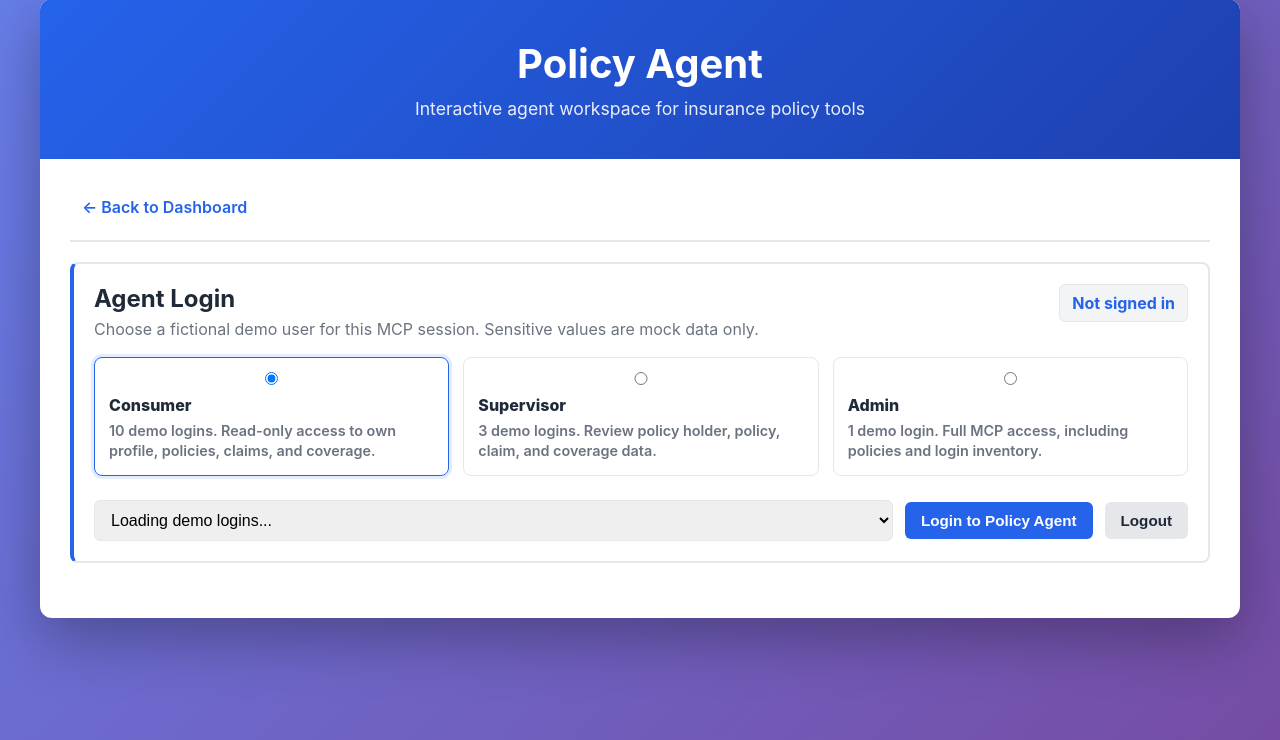
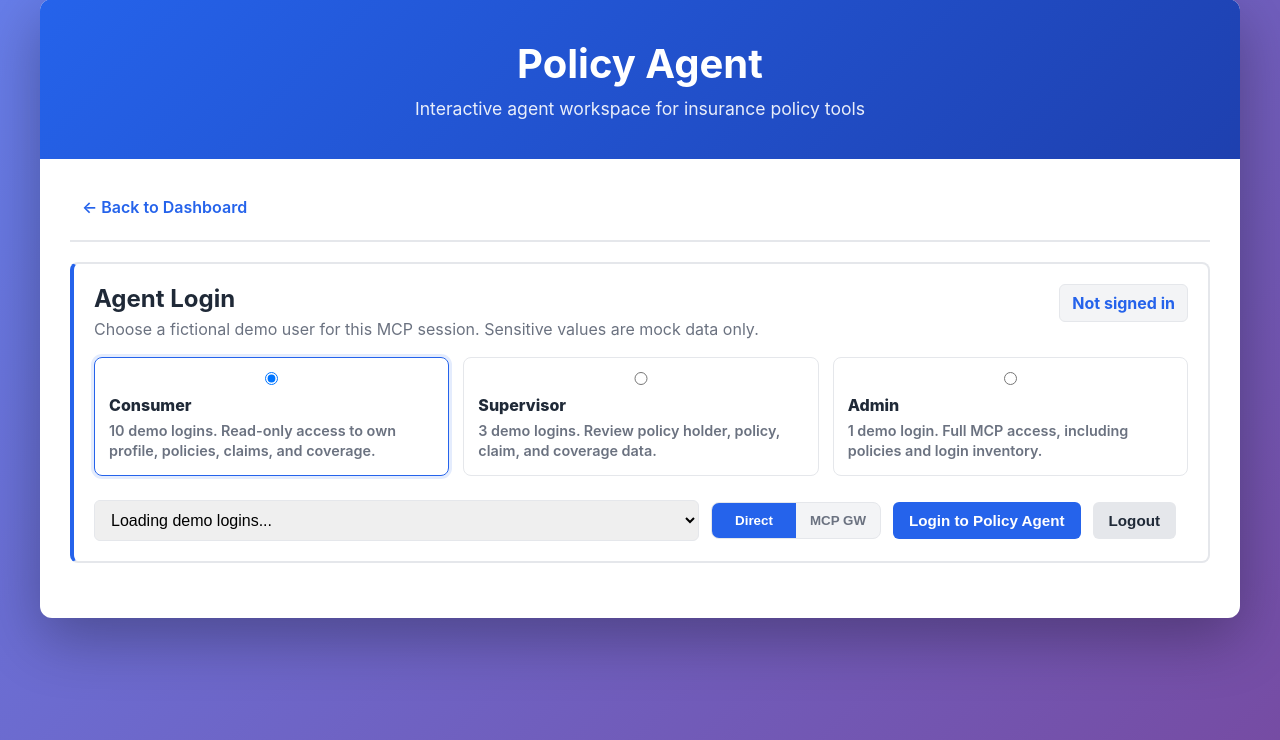
Before and after one commit to shankarmaheswaran/insurance-policy-mcp-server, a Flask app: page /test in a window 1280 px wide. Shown: the part 21-761 px from the top of the page. Run offline with Flask 3, Linux system fonts and the light colour scheme.

Commit message:
Add Direct and MCP Gateway route toggle

```diff
--- a/policy-agent-ui/app.py
+++ b/policy-agent-ui/app.py
@@ -16,7 +16,9 @@ from flask import Flask, jsonify, render_template, request
 
 app = Flask(__name__, template_folder="templates", static_folder="static")
 BACKEND_URL = os.getenv("POLICY_BACKEND_URL", "").rstrip("/")
-MCP_GATEWAY_URL = os.getenv("MCP_GATEWAY_URL", "https://mcp-aigw.portkey.ai").rstrip("/")
+MCP_GATEWAY_URL = os.getenv(
+    "MCP_GATEWAY_URL", "https://mcp-aigw.portkey.ai/insurance-mcp/mcp"
+).rstrip("/")
 MCP_GATEWAY_CONFIG_FILE = os.getenv("MCP_GATEWAY_CONFIG_FILE", "")
 MCP_GATEWAY_TEST_PATH = os.getenv("MCP_GATEWAY_TEST_PATH", "/")
 MCP_GATEWAY_VERIFY_SSL = os.getenv("MCP_GATEWAY_VERIFY_SSL", "1") != "0"
@@ -31,6 +33,26 @@ def require_backend_url():
             "error": "POLICY_BACKEND_URL is not configured. Set it to your EC2 backend URL."
         }
     ), 500
+
+
+def get_connection_mode() -> str:
+    """Return the selected backend route mode from the agent UI."""
+    mode = request.headers.get("X-Policy-Connection-Mode", "direct").lower()
+    return "mcp_gateway" if mode == "mcp_gateway" else "direct"
+
+
+def get_target_url() -> tuple[str, str]:
+    """Return selected route mode and base URL."""
+    mode = get_connection_mode()
+    return mode, MCP_GATEWAY_URL if mode == "mcp_gateway" else BACKEND_URL
+
+
+def require_target_url(base_url: str, mode: str):
+    """Return an error response if the selected route is not configured."""
+    if base_url:
+        return None
+    setting_name = "MCP_GATEWAY_URL" if mode == "mcp_gateway" else "POLICY_BACKEND_URL"
+    return jsonify({"error": f"{setting_name} is not configured for {mode} mode."}), 500
 
 
 def load_gateway_headers() -> tuple[dict[str, str], list[str], list[str]]:
@@ -155,18 +177,22 @@ def check_mcp_gateway() -> dict:
 
 
 def backend_request(path: str, method: str = "GET", payload: dict | None = None):
-    """Forward an API request to the EC2 backend."""
-    missing_backend = require_backend_url()
-    if missing_backend:
-        return missing_backend
+    """Forward an API request through the selected Direct or MCP Gateway route."""
+    mode, base_url = get_target_url()
+    missing_target = require_target_url(base_url, mode)
+    if missing_target:
+        return missing_target
 
     query_string = request.query_string.decode("utf-8")
-    url = f"{BACKEND_URL}{path}"
+    url = f"{base_url}{path}"
     if query_string:
         url = f"{url}?{query_string}"
 
     body = None
     headers = {"Accept": "application/json"}
+    gateway_logs: list[str] = []
+    if mode == "mcp_gateway":
+        headers, _, gateway_logs = load_gateway_headers()
     agent_role = request.headers.get("X-Policy-Agent-Role")
     agent_username = request.headers.get("X-Policy-Agent-Username")
     agent_customer_id = request.headers.get("X-Policy-Agent-Customer-Id")
@@ -182,7 +208,10 @@ def backend_request(path: str, method: str = "GET", payload: dict | None = None)
 
     try:
         outbound_request = Request(url, data=body, headers=headers, method=method)
-        with urlopen(outbound_request, timeout=15) as response:
+        ssl_context = None
+        if mode == "mcp_gateway" and not MCP_GATEWAY_VERIFY_SSL:
+            ssl_context = ssl._create_unverified_context()
+        with urlopen(outbound_request, timeout=15, context=ssl_context) as response:
             response_body = json.loads(response.read().decode("utf-8"))
             return jsonify(response_body), response.status
     except HTTPError as error:
@@ -191,9 +220,21 @@ def backend_request(path: str, method: str = "GET", payload: dict | None = None)
             response_body = json.loads(error_body)
         except json.JSONDecodeError:
             response_body = {"error": error_body or error.reason}
+        if mode == "mcp_gateway" and isinstance(response_body, dict):
+            response_body.setdefault("route_mode", mode)
+            response_body.setdefault("route_url", base_url)
+            response_body.setdefault("gateway_logs", gateway_logs)
         return jsonify(response_body), error.code
     except URLError as error:
-        return jsonify({"error": f"Backend unavailable: {error.reason}"}), 502
+        route_name = "MCP gateway" if mode == "mcp_gateway" else "Backend"
+        return jsonify(
+            {
+                "error": f"{route_name} unavailable: {error.reason}",
+                "route_mode": mode,
+                "route_url": base_url,
+                "gateway_logs": gateway_logs,
+            }
+        ), 502
 
 
 @app.route("/")
@@ -224,23 +265,26 @@ def health_check():
 
 @app.route("/api/agent/connection", methods=["GET"])
 def agent_connection_check():
-    """Verify that the Policy Agent UI is connected to the remote backend."""
+    """Verify that the Policy Agent UI is connected through the selected route."""
     agent_role = request.headers.get("X-Policy-Agent-Role")
     agent_username = request.headers.get("X-Policy-Agent-Username")
     if not agent_role or not agent_username:
         return jsonify({"error": "Login is required before viewing MCP connection details"}), 401
 
-    missing_backend = require_backend_url()
-    if missing_backend:
-        return missing_backend
+    mode, base_url = get_target_url()
+    missing_target = require_target_url(base_url, mode)
+    if missing_target:
+        return missing_target
 
-    backend_host = urlparse(BACKEND_URL).hostname or BACKEND_URL
+    backend_host = urlparse(base_url).hostname or base_url
     agent_customer_id = request.headers.get("X-Policy-Agent-Customer-Id")
+    route_label = "MCP Gateway" if mode == "mcp_gateway" else "Direct EC2"
     logs = [
-        f"[CONFIG] Local Policy Agent backend URL: {BACKEND_URL}",
-        f"[CONFIG] Remote backend host/IP: {backend_host}",
+        f"[CONFIG] Selected route: {route_label}",
+        f"[CONFIG] Selected route URL: {base_url}",
+        f"[CONFIG] Selected route host/IP: {backend_host}",
         f"[AUTH] Agent role: {agent_role}",
-        "[CHECK] Calling remote backend /health endpoint...",
+        "[CHECK] Calling selected route /health endpoint...",
     ]
     if agent_username:
         logs.append(f"[AUTH] Agent login: {agent_username}")
@@ -248,34 +292,47 @@ def agent_connection_check():
         logs.append(f"[AUTH] Customer scope: {agent_customer_id}")
 
     try:
-        with urlopen(f"{BACKEND_URL}/health", timeout=10) as health_response:
+        active_headers = {"Accept": "application/json"}
+        gateway = check_mcp_gateway() if mode == "mcp_gateway" else check_mcp_gateway()
+        if mode == "mcp_gateway":
+            active_headers, _, gateway_config_logs = load_gateway_headers()
+            logs.extend(gateway_config_logs)
+        ssl_context = None
+        if mode == "mcp_gateway" and not MCP_GATEWAY_VERIFY_SSL:
+            ssl_context = ssl._create_unverified_context()
+
+        health_request = Request(f"{base_url}/health", headers=active_headers)
+        with urlopen(health_request, timeout=10, context=ssl_context) as health_response:
             health = json.loads(health_response.read().decode("utf-8"))
-            logs.append(f"[SUCCESS] Remote health check returned HTTP {health_response.status}")
+            logs.append(f"[SUCCESS] Selected route health check returned HTTP {health_response.status}")
 
-        logs.append("[CHECK] Calling remote backend /api/agent/tools endpoint...")
-        tools_request = Request(
-            f"{BACKEND_URL}/api/agent/tools",
-            headers={
-                "Accept": "application/json",
+        logs.append("[CHECK] Calling selected route /api/agent/tools endpoint...")
+        active_headers.update(
+            {
                 "X-Policy-Agent-Role": agent_role,
                 "X-Policy-Agent-Username": agent_username or "",
                 "X-Policy-Agent-Customer-Id": agent_customer_id or "",
-            },
+            }
         )
-        with urlopen(tools_request, timeout=10) as tools_response:
+        tools_request = Request(
+            f"{base_url}/api/agent/tools",
+            headers=active_headers,
+        )
+        with urlopen(tools_request, timeout=10, context=ssl_context) as tools_response:
             tools = json.loads(tools_response.read().decode("utf-8"))
             logs.append(
-                f"[SUCCESS] Remote MCP tool API returned {len(tools)} actions for {agent_role}"
+                f"[SUCCESS] Selected route MCP tool API returned {len(tools)} actions for {agent_role}"
             )
 
-        gateway = check_mcp_gateway()
         logs.extend(gateway["logs"])
 
-        logs.append("[COMPLETE] Connected to the configured remote MCP backend")
+        logs.append(f"[COMPLETE] Connected through {route_label}")
         return jsonify(
             {
                 "connected": True,
-                "backend_url": BACKEND_URL,
+                "route_mode": mode,
+                "route_label": route_label,
+                "backend_url": base_url,
                 "backend_host": backend_host,
                 "mcp_gateway": gateway,
                 "health": health,
@@ -290,7 +347,9 @@ def agent_connection_check():
         return jsonify(
             {
                 "connected": False,
-                "backend_url": BACKEND_URL,
+                "route_mode": mode,
+                "route_label": route_label,
+                "backend_url": base_url,
                 "backend_host": backend_host,
                 "logs": logs,
                 "error": error.reason,
@@ -301,7 +360,9 @@ def agent_connection_check():
         return jsonify(
             {
                 "connected": False,
-                "backend_url": BACKEND_URL,
+                "route_mode": mode,
+                "route_label": route_label,
+                "backend_url": base_url,
                 "backend_host": backend_host,
                 "logs": logs,
                 "error": str(error.reason),
--- a/policy-agent-ui/static/test-console.css
+++ b/policy-agent-ui/static/test-console.css
@@ -99,9 +99,32 @@
 
 .role-login-actions {
     display: grid;
-    grid-template-columns: minmax(240px, 1fr) auto auto;
+    grid-template-columns: minmax(240px, 1fr) auto auto auto auto;
     gap: 12px;
     align-items: center;
+}
+
+.route-toggle {
+    background: var(--light-bg);
+    border: 1px solid var(--border-color);
+    border-radius: 8px;
+    display: inline-grid;
+    grid-template-columns: 1fr 1fr;
+    overflow: hidden;
+}
+
+.route-toggle-button {
+    background: transparent;
+    border: 0;
+    color: var(--text-light);
+    cursor: pointer;
+    font-weight: 800;
+    padding: 10px 14px;
+}
+
+.route-toggle-button.active {
+    background: var(--primary-color);
+    color: white;
 }
 
 .personal-info-section {
--- a/policy-agent-ui/static/test-console.js
+++ b/policy-agent-ui/static/test-console.js
@@ -10,6 +10,7 @@ let agentSession = {
     role: "",
     displayName: ""
 };
+let connectionMode = "direct";
 
 // Load tools on page load
 document.addEventListener("DOMContentLoaded", async () => {
@@ -41,7 +42,9 @@ function hideProtectedAgentSections() {
 }
 
 function getAgentHeaders() {
-    const headers = {};
+    const headers = {
+        "X-Policy-Connection-Mode": connectionMode
+    };
     if (agentSession.role) {
         headers["X-Policy-Agent-Role"] = agentSession.role;
     }
@@ -51,18 +54,37 @@ function getAgentHeaders() {
     return headers;
 }
 
+function setConnectionMode(mode) {
+    connectionMode = mode === "mcp_gateway" ? "mcp_gateway" : "direct";
+    updateConnectionModeDisplay();
+    addLog(`[ROUTE] Switched route to ${connectionMode === "mcp_gateway" ? "MCP Gateway" : "Direct EC2"}`, "info");
+    if (isLoggedIn()) {
+        verifyConnection();
+        loadCoverageCatalog();
+        loadTools();
+    }
+}
+
+function updateConnectionModeDisplay() {
+    document.getElementById("directModeButton").classList.toggle("active", connectionMode === "direct");
+    document.getElementById("gatewayModeButton").classList.toggle("active", connectionMode === "mcp_gateway");
+}
+
 function restoreAgentSession() {
     const roleValue = agentSession.role || "consumer";
     const roleInput = document.querySelector(`input[name="agentRole"][value="${roleValue}"]`);
     if (roleInput) {
         roleInput.checked = true;
     }
+    updateConnectionModeDisplay();
     updateRoleDisplay();
 }
 
 async function loadLoginOptions() {
     try {
-        const response = await fetch("/api/agent/logins");
+        const response = await fetch("/api/agent/logins", {
+            headers: getAgentHeaders()
+        });
         loginOptions = await response.json();
         populateLoginSelect();
         addLog(`✓ Loaded ${loginOptions.length} demo login accounts from remote MCP backend`, "success");
@@ -267,6 +289,7 @@ async function verifyConnection() {
     const messageEl = document.getElementById("connectionMessage");
     const ipEl = document.getElementById("connectionIp");
     const urlEl = document.getElementById("connectionUrl");
+    const routeEl = document.getElementById("connectionRoute");
     const gatewayUrlEl = document.getElementById("gatewayUrl");
     const gatewayStatusEl = document.getElementById("gatewayStatus");
     const toolsEl = document.getElementById("connectionTools");
@@ -275,6 +298,7 @@ async function verifyConnection() {
     section.className = "connection-section checking";
     statusEl.textContent = "Checking";
     messageEl.textContent = "Checking remote MCP backend...";
+    routeEl.textContent = "Pending";
     ipEl.textContent = "Pending";
     urlEl.textContent = "Pending";
     gatewayUrlEl.textContent = "Pending";
@@ -288,6 +312,7 @@ async function verifyConnection() {
         });
         const data = await response.json();
 
+    routeEl.textContent = data.route_label || (connectionMode === "mcp_gateway" ? "MCP Gateway" : "Direct EC2");
         ipEl.textContent = data.backend_host || "Unknown";
         urlEl.textContent = data.backend_url || "Not configured";
         renderGatewayStatus(data.mcp_gateway || {});
@@ -297,8 +322,8 @@ async function verifyConnection() {
         if (data.connected) {
             section.className = "connection-section connected";
             statusEl.textContent = "Connected";
-            messageEl.textContent = `Connected to remote MCP backend at ${data.backend_host}`;
-            addLog(`[SUCCESS] Verified remote MCP backend: ${data.backend_url}`, "success");
+            messageEl.textContent = `Connected through ${routeEl.textContent} at ${data.backend_host}`;
+            addLog(`[SUCCESS] Verified ${routeEl.textContent}: ${data.backend_url}`, "success");
         } else {
             section.className = "connection-section disconnected";
             statusEl.textContent = "Disconnected";
@@ -309,6 +334,7 @@ async function verifyConnection() {
         section.className = "connection-section disconnected";
         statusEl.textContent = "Disconnected";
         messageEl.textContent = `Connection verification failed: ${error.message}`;
+        routeEl.textContent = "Unavailable";
         ipEl.textContent = "Unknown";
         urlEl.textContent = "Unavailable";
         gatewayUrlEl.textContent = "Unavailable";
--- a/policy-agent-ui/templates/test-console.html
+++ b/policy-agent-ui/templates/test-console.html
@@ -50,6 +50,10 @@
                     <select id="loginSelector" class="input-field" onchange="handleLoginSelection()">
                         <option value="">Loading demo logins...</option>
                     </select>
+                    <div class="route-toggle" role="group" aria-label="MCP route mode">
+                        <button type="button" id="directModeButton" class="route-toggle-button active" onclick="setConnectionMode('direct')">Direct</button>
+                        <button type="button" id="gatewayModeButton" class="route-toggle-button" onclick="setConnectionMode('mcp_gateway')">MCP GW</button>
+                    </div>
                     <button onclick="loginAgent()" class="btn btn-primary">Login to Policy Agent</button>
                     <button onclick="showPersonalInfoInOutput()" class="btn btn-secondary agent-protected hidden">Personal Information</button>
                     <button onclick="logoutAgent()" class="btn btn-secondary">Logout</button>
@@ -69,6 +73,10 @@
                     <div class="connection-card">
                         <div class="connection-label">Status</div>
                         <div class="connection-value" id="connectionStatus">Checking</div>
+                    </div>
+                    <div class="connection-card">
+                        <div class="connection-label">Active Route</div>
+                        <div class="connection-value" id="connectionRoute">Pending</div>
                     </div>
                     <div class="connection-card">
                         <div class="connection-label">Remote IP</div>
```
Also changed, not shown: policy-agent-ui/README.md.
